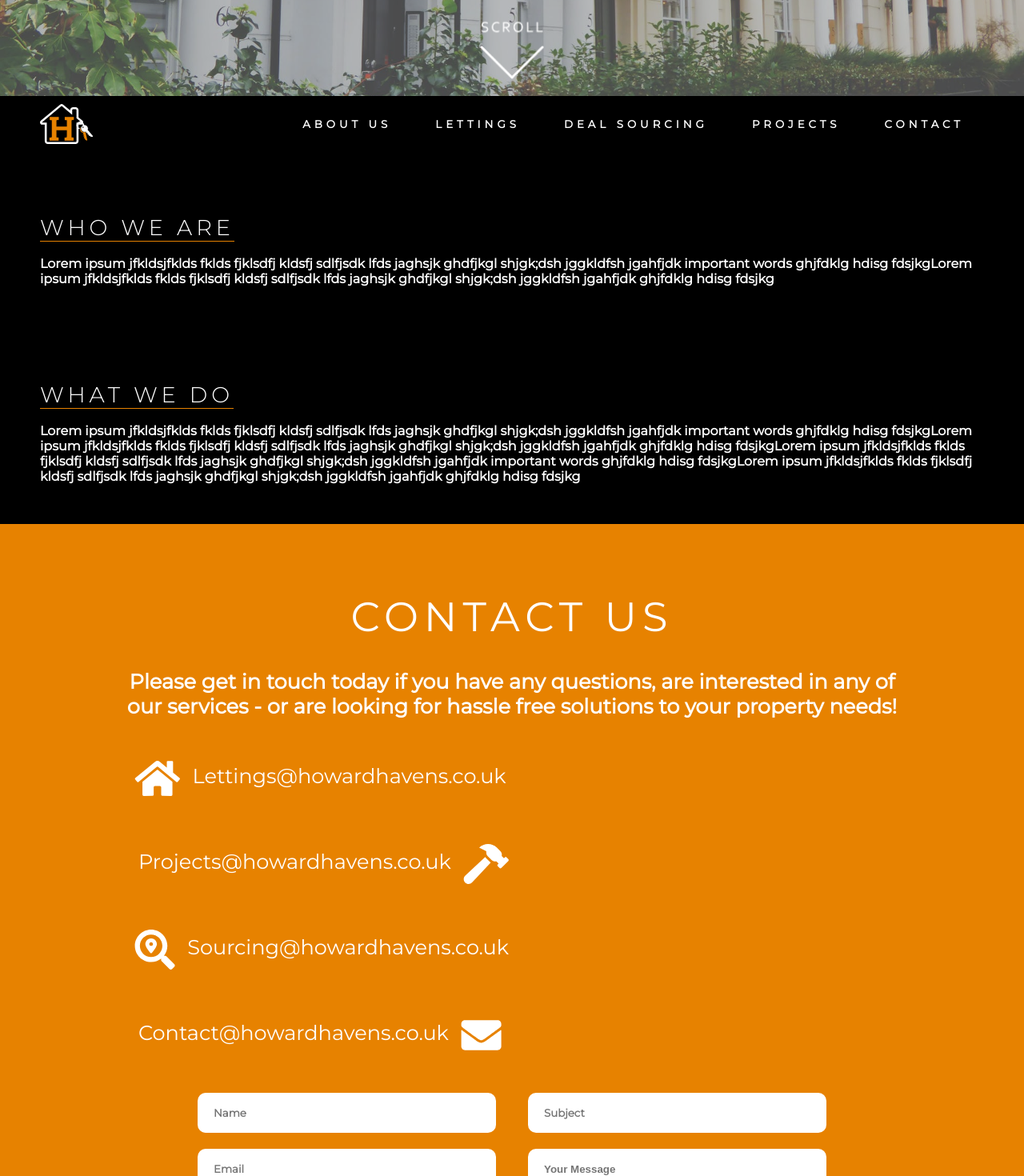
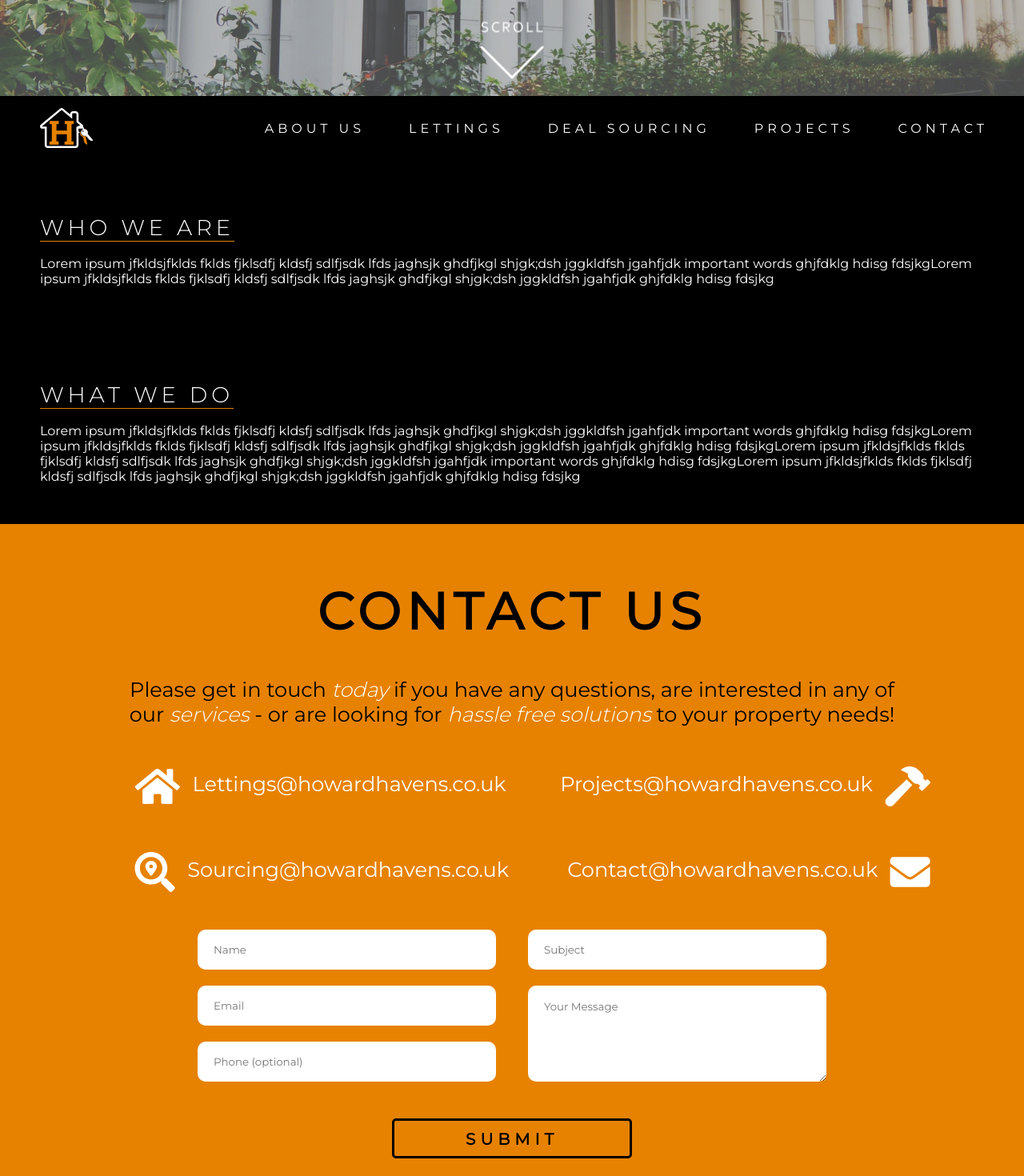
Before and after one commit to RKHTechnologies/HowardHavens, a React (Create React App) app: page / in a window 1280 px wide. Shown: the part 680-2150 px from the top of the page at 80% size. Built offline with nearby package versions, Linux system fonts and the light colour scheme.

Commit message:
Got more header stuff in, sorting for mobile

```diff
--- a/src/App.tsx
+++ b/src/App.tsx
@@ -1,12 +1,14 @@
 import React from 'react';
 import GlobalStyle from './Shared/GlobalStyle';
 import Home from './pages/Home';
+import Footer from './Shared/Footer';
 
 function App() {
   return (
     <>
       <GlobalStyle />
       <Home />
+      <Footer />
     </>
   );
 }
--- a/src/Shared/GlobalStyle.tsx
+++ b/src/Shared/GlobalStyle.tsx
@@ -4,7 +4,6 @@ import { colours } from "./SharedStyles";
 const GlobalStyle = createGlobalStyle`
     * {
         font-family: 'Montserrat', 'Segoe UI', 'Roboto', 'Oxygen', 'Ubuntu', 'Cantarell', 'Fira Sans', 'Droid Sans', 'Helvetica Neue', sans-serif;
-        font-weight: 900;
     }
 
     html {
--- a/src/Shared/SharedStyles.tsx
+++ b/src/Shared/SharedStyles.tsx
@@ -11,8 +11,8 @@ interface ColoursProps {
 }
 
 export const colours: ColoursProps = {
-    light: "#FFF",
-    dark: "#000",
+    light: "#FFFFFF",
+    dark: "#000000",
     primary: "#E78200",
     darkGrey: "#707070",
     lightGrey: "#D2D2D2",
@@ -26,8 +26,8 @@ interface SettingsProps {
 }
 
 export const SharedSettings: SettingsProps = {
-    maxWidth: "1400px",
-    maxWidthHalf: "700px",
+    maxWidth: "1800px",
+    maxWidthHalf: "900px",
     mobile: "1100px",
 }
 
--- a/src/components/Contact.tsx
+++ b/src/components/Contact.tsx
@@ -21,24 +21,38 @@ const MainHeader = styled.h1`
   text-transform: uppercase;
   letter-spacing: 7px;
   font-weight: 400;
+  color: ${colours.dark};
+  font-size: 2.5em;
+  font-weight: 600;
+  margin-top: 20px;
 `;
 
 const SubHeader = styled.div`
   max-width: 1000px;
+  font-weight: 500;
+  color: ${colours.dark};
+
+  span {
+    color: ${colours.light};
+    font-weight: 300;
+    font-style: italic;
+  }
 `;
 
 const LinksContainer = styled.div`
-  width: 100%;
   padding: 20px;
-  display: flex;
-  flex-wrap: wrap;
   max-width: 1000px;
-  justify-content: space-between;
+  display: grid;
+  grid-template-columns: 1fr 1fr;
 
   @media(max-width: 1100px) {
-    flex-direction: column;
-    justify-content: center;
-    align-items: center;
+    grid-template-columns: 1fr;
+    font-size: 0.7em;
+    margin: 0;
+  }
+
+  @media(max-width: 340px) {
+    font-size: 0.5em;
   }
 `;
 
@@ -75,7 +89,9 @@ const Link = styled.div`
 
   @media(max-width: 1100px) {
     flex-direction: row !important;
-    padding: 10px 18px 14px 0 !important;
+    padding: 0 18px 0 0 !important;
+    margin: 0;
+    border-radius: 8px;
   }
 `;
 
@@ -120,24 +136,25 @@ const MultiLineForm = styled.textarea`
   margin-bottom: 20px;
   box-sizing: border-box;
   padding: 18px 20px 0;
-  font-family: Arial, Helvetica, sans-serif;
 `;
 
 const SubmitButton = styled.input`
   width: 300px;
   height: 50px;
-  border-radius: 30px;
-  border: 3px solid #fff;
+  /* border-radius: 30px; */
+  border-radius: 5px;
+  border: 3px solid #000;
   background: transparent;
   letter-spacing: 6px;
-  color: #fff;
+  color: #000;
   font-size: 20px;
   line-height: 44px;
   font-weight: 600;
+  margin-top: 20px;
   cursor: pointer;
 
   &:hover {
-    background: ${colours.light};
+    background: ${colours.dark};
     color: ${colours.primary};
   }
 `;
@@ -178,10 +195,10 @@ const Contact: React.FC = () => {
   }
 
   return (
-    <Section background={colours.primary}>
+    <Section background={colours.primary} id="contact">
         <Container>
           <MainHeader>Contact Us</MainHeader>
-          <SubHeader>Please get in touch today if you have any questions, are interested in any of our services - or are looking for hassle free solutions to your property needs!</SubHeader>
+          <SubHeader>Please get in touch <span>today</span> if you have any questions, are interested in any of our <span>services</span> - or are looking for <span>hassle free solutions</span> to your property needs!</SubHeader>
 
           <LinksContainer>
             <Link active={activeLink === "Lettings"} onClick={() => setActiveLink("Lettings")}>
--- a/src/components/FullScreenHero.tsx
+++ b/src/components/FullScreenHero.tsx
@@ -31,7 +31,7 @@ const LandingSection = styled.div`
 const MainText = styled.div`
     color: white;
     font-family: 'Montserrat';
-    font-weight: 200;
+    font-weight: 200 !important;
     position: absolute;
     font-size: 8vw;
     letter-spacing: 20px;
--- a/src/components/HeaderNav.tsx
+++ b/src/components/HeaderNav.tsx
@@ -1,34 +1,55 @@
 import React, { useState } from 'react';
 import styled from 'styled-components';
-import { colours } from '../Shared/SharedStyles';
+import { colours, SharedSettings } from '../Shared/SharedStyles';
 import { useHistory } from 'react-router-dom';
 import { ImagesDesktop } from '../Shared/ImageLib';
+
+interface IProps {
+    stickyHeader?: boolean;
+}
 
 interface menuProps {
     menuOpen? : boolean;
 }
 
+const HeaderBar = styled.div`
+    position: ${(p: IProps) => p.stickyHeader ? "fixed" : "absolute"};
+    top: ${(p: IProps) => p.stickyHeader ? "0" : "100vh"};
+    width: 100%;
+    height: 80px;
+    display: flex;
+    justify-content: center;
+    align-items: center;
+    background: ${colours.dark}b0;
+    z-index: 2;
+
+    @media(max-width: ${SharedSettings.mobile}) {
+      background: ${colours.dark};
+    }
+`;
+
 const HeaderNavContainer = styled.div`
     width: 100%;
-    max-width: 1800px;
+    max-width: ${SharedSettings.maxWidth};
     margin: auto;
-    height: 70px;
+    height: 80px;
     display: flex;
     justify-content: space-between;
     align-items: center;
-    position: ${(p: IProps) => p.stickyHeader ? "fixed" : "absolute"};
-    top: ${(p: IProps) => p.stickyHeader ? "0" : "100vh"};
-    background: #000;
     z-index: 1;
     transition: height 0.3s ease;
 
     & > img {
         height: 50px;
         margin-left: 50px;
+
+        @media(max-width: 350px) {
+            margin-left: 10px;
+        }
     }
 
-    @media(min-width: 1800px) {
-        left: calc(50% - 900px);
+    @media(min-width: ${SharedSettings.maxWidth}) {
+        left: calc(50% - ${SharedSettings.maxWidthHalf});
     }
 `;
 
@@ -37,7 +58,7 @@ const Logo = styled.img`
 `;
 
 
-const HeaderButton = styled.button`
+const HeaderButton = styled.a`
     height: 100%;
     background: transparent;
     color: ${colours.light};
@@ -46,13 +67,14 @@ const HeaderButton = styled.button`
     text-indent: 5px;
     padding: 27px 25px;
     cursor: pointer;
+    text-decoration: none;
 
     &:hover {
         color: ${colours.primary};
     }
 
     &:last-child {
-        margin-right: 50px;
+        margin-right: 20px;
     }
 `;
 
@@ -65,18 +87,39 @@ const NavItemsRightContainer = styled.div`
     @media( max-width: 1100px ) {
         flex-direction: column;
         align-self: flex-start;
-        margin-top: 70px;
-        transition: all 0.3s ease;
-        height: ${(p:menuProps) => p.menuOpen ? "400px" : "0"};
+        /* margin-top: 70px; */
+        height: ${(p:menuProps) => p.menuOpen ? "80vh" : "0"};
+        position: fixed;
+        top: 0;
+        left: 20px;
+        right: 20px;
+        background: ${colours.dark};
+        z-index: 3;
 
         ${HeaderButton} {
-            display: initial;
+            text-align: center;
+            border-radius: 0;
+            color: ${colours.light};
+            padding: 0 14px;
+            display: flex;
+            align-items: center;
+            justify-content: center;
+
+            &:last-child {
+                margin-right: 0;
+            }
+            /* display: initial;
             margin-right: 20px;
             text-align: right;
             border-radius: 0;
             background: #1f1f1f;
-            padding: 0 25px;
+            padding: 0 25px; */
         }
+    }
+
+    @media( max-width: 350px) {
+        left: 5px;
+        right: 5px;
     }
 `;
 
@@ -148,21 +191,29 @@ const HeaderNav: React.FC<IProps> = ({ stickyHeader }: IProps) => {
 
     const handleNav = (link: string): void => {
         console.log("clicked nav", link);
-        history.push(`/howardhavens/${link}`);
+        history.push(`${process.env.PUBLIC_URL}${link}`);
     }
 
     return (
-        <HeaderNavContainer stickyHeader={stickyHeader}>
-            <Logo src={ImagesDesktop['logoWhite']} alt="Howard Havens Logo" onClick={() => handleNav("")} />
-            <NavItemsRightContainer menuOpen={menuOpen}>
-                <BurgerContainer menuOpen={menuOpen} onClick={() => setMenuOpen(!menuOpen)}><Burger menuOpen={menuOpen} /></BurgerContainer>
-                <HeaderButton onClick={() => handleNav("#about")}>ABOUT US</HeaderButton>
-                <HeaderButton onClick={() => handleNav("lettings")}>LETTINGS</HeaderButton>
-                <HeaderButton onClick={() => handleNav("dealsourcing")}>DEAL SOURCING</HeaderButton>
-                <HeaderButton onClick={() => handleNav("projects")}>PROJECTS</HeaderButton>
-                <HeaderButton onClick={() => handleNav("contact")}>CONTACT</HeaderButton>
-            </NavItemsRightContainer>
+      <HeaderBar stickyHeader={stickyHeader}>
+        <HeaderNavContainer>
+          <Logo src={ImagesDesktop['logoWhite']} alt="Howard Havens Logo" onClick={() => handleNav("")} />
+          <BurgerContainer menuOpen={menuOpen} onClick={() => setMenuOpen(!menuOpen)}><Burger menuOpen={menuOpen} /></BurgerContainer>
+
+          <NavItemsRightContainer menuOpen={menuOpen}>
+            <HeaderButton href="#about">ABOUT US</HeaderButton>
+            <HeaderButton href="#lettings">LETTINGS</HeaderButton>
+            <HeaderButton href="#dealsourcing">DEAL SOURCING</HeaderButton>
+            <HeaderButton href="#projects">PROJECTS</HeaderButton>
+            <HeaderButton href="#contact">CONTACT</HeaderButton>
+            {/* <HeaderButton  href="#about" onClick={() => handleNav("#about")}>ABOUT US</HeaderButton> */}
+            {/* <HeaderButton onClick={() => handleNav("lettings")}>LETTINGS</HeaderButton> */}
+            {/* <HeaderButton onClick={() => handleNav("dealsourcing")}>DEAL SOURCING</HeaderButton> */}
+            {/* <HeaderButton onClick={() => handleNav("projects")}>PROJECTS</HeaderButton> */}
+            {/* <HeaderButton onClick={() => handleNav("contact")}>CONTACT</HeaderButton> */}
+          </NavItemsRightContainer>
         </HeaderNavContainer>
+      </HeaderBar>
     );
 }
 
--- a/src/pages/Home.tsx
+++ b/src/pages/Home.tsx
@@ -1,8 +1,5 @@
 import React, { useState } from 'react';
 import styled from 'styled-components';
-// import house1 from '../house1.jpeg';
-import logoWhite from '../logoWhite.svg';
-import scrollComponent from '../scrollComponent.png';
 import HeaderNav from '../Components/HeaderNav';
 import { colours } from '../Shared/SharedStyles';
 import Contact from '../Components/Contact';
@@ -18,18 +15,17 @@ export const Section = styled.div`
     background: ${(p: sectionProps) => p.background};
     color: ${(p: sectionProps) => p.dark ? colours.light : "inherit"};
     padding: 50px;
+    box-sizing: border-box;
     display: flex;
     align-items: center;
     flex-wrap: wrap;
+    width: 100%;
+    overflow: hidden;
 
     &#about {
         padding-top: 130px;
     }
 
-    @media(min-width: 1800px) {
-        width: 1700px;
-        margin: auto;
-    }
     @media(max-width: 1100px) {
         padding: 20px;
     }
@@ -63,7 +59,7 @@ const Home: React.FC = () => {
             <SectionHeader>What we do</SectionHeader>
             Lorem ipsum jfkldsjfklds fklds fjklsdfj kldsfj sdlfjsdk lfds jaghsjk ghdfjkgl shjgk;dsh jggkldfsh jgahfjdk important words ghjfdklg hdisg fdsjkgLorem ipsum jfkldsjfklds fklds fjklsdfj kldsfj sdlfjsdk lfds jaghsjk ghdfjkgl shjgk;dsh jggkldfsh jgahfjdk ghjfdklg hdisg fdsjkgLorem ipsum jfkldsjfklds fklds fjklsdfj kldsfj sdlfjsdk lfds jaghsjk ghdfjkgl shjgk;dsh jggkldfsh jgahfjdk important words ghjfdklg hdisg fdsjkgLorem ipsum jfkldsjfklds fklds fjklsdfj kldsfj sdlfjsdk lfds jaghsjk ghdfjkgl shjgk;dsh jggkldfsh jgahfjdk ghjfdklg hdisg fdsjkg
         </Section>
-        <Contact />
+        <Contact  />
     </>
     );
 };
```
